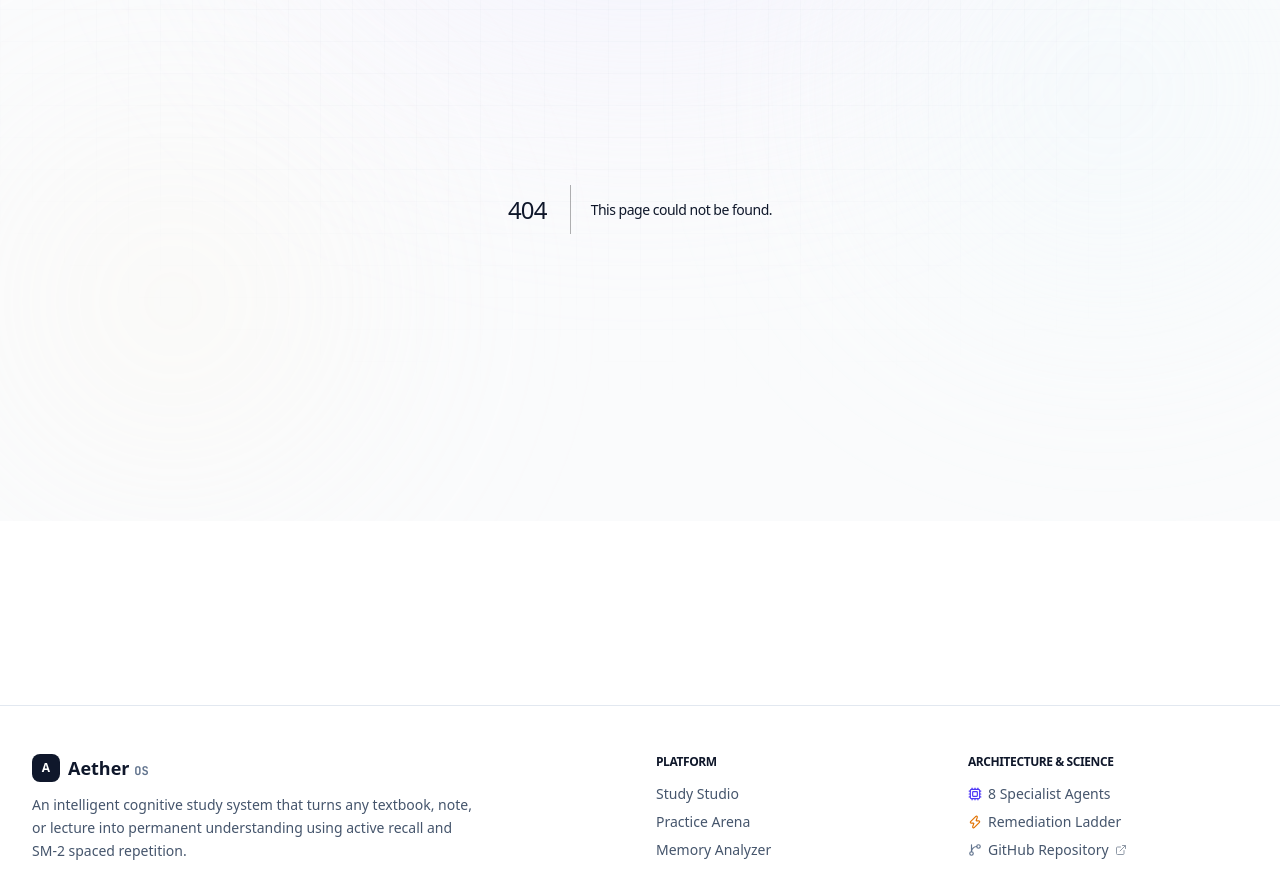
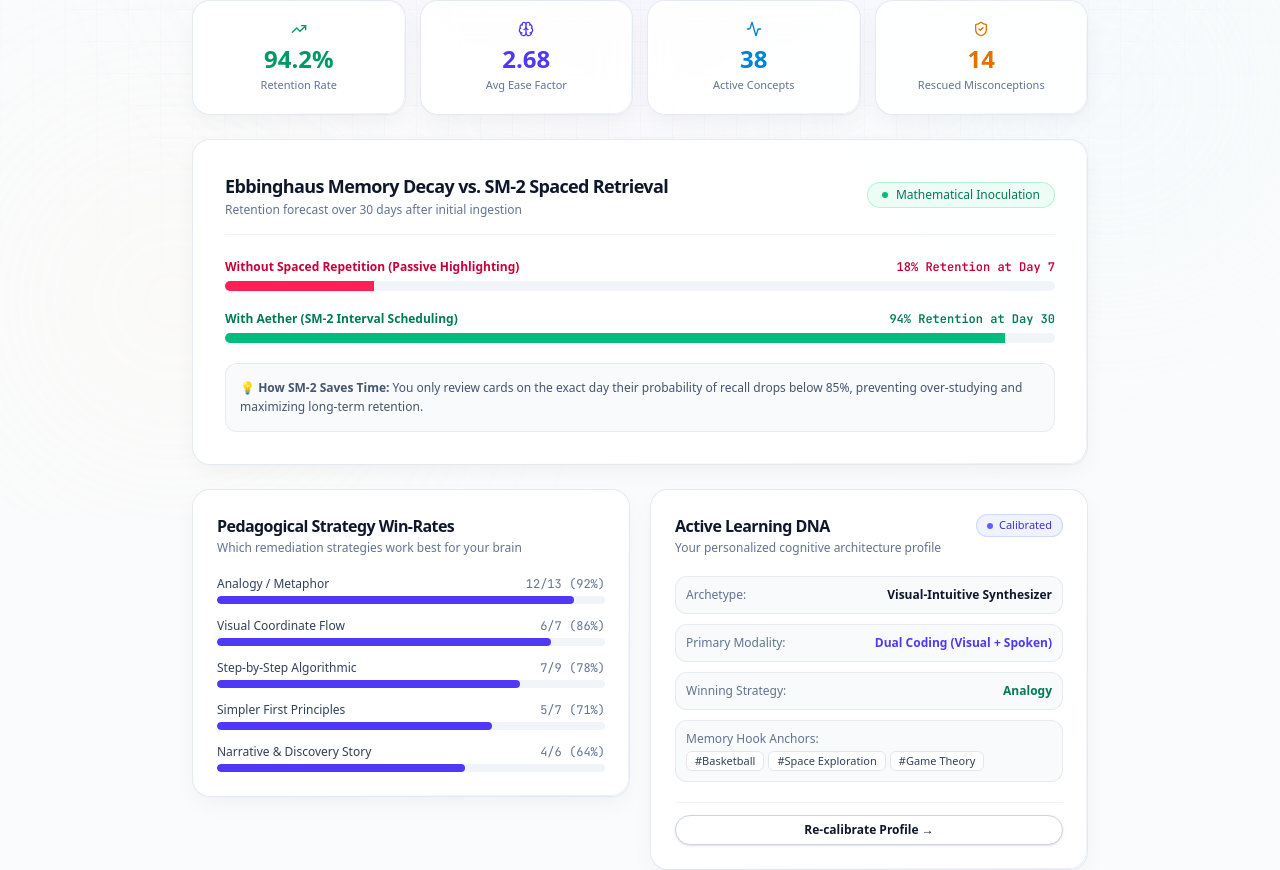
Before and after one commit to z-lovejeet/Aether, a Next.js app in the folder web/: page /analyzer in a window 1280 px wide. Before the commit this address had no page. Shown: the part 279-1149 px from the top of the page. Built offline with nearby package versions, Linux system fonts and the light colour scheme.

Commit message:
feat(web): add memory retention analytics and learning dna profile page

```diff
--- /dev/null
+++ b/web/src/app/analyzer/page.tsx
@@ -0,0 +1,209 @@
+"use client";
+
+import { useState, useEffect } from "react";
+import Link from "next/link";
+import {
+  Brain,
+  TrendingUp,
+  Activity,
+  ShieldCheck,
+  ArrowRight,
+} from "lucide-react";
+import { LiquidGlassCard } from "@/components/glass/LiquidGlassCard";
+import { LiquidGlassButton } from "@/components/glass/LiquidGlassButton";
+import { LiquidGlassBadge } from "@/components/glass/LiquidGlassBadge";
+
+export default function AnalyzerPage() {
+  const [learningDNA, setLearningDNA] = useState<any>({
+    archetype: "Visual-Intuitive Synthesizer",
+    primaryStyle: "analogy",
+    interests: ["Basketball", "Space Exploration", "Game Theory"],
+    pace: "Fast",
+    modality: "Visual + Text + Audio",
+    bestStrategy: "analogy",
+  });
+
+  useEffect(() => {
+    if (typeof window !== "undefined") {
+      const raw = localStorage.getItem("learning_dna");
+      if (raw) {
+        try {
+          const parsed = JSON.parse(raw);
+          setLearningDNA((prev: any) => ({ ...prev, ...parsed }));
+        } catch {
+          /* ignore */
+        }
+      }
+    }
+  }, []);
+
+  return (
+    <main className="relative min-h-screen px-4 pb-24 sm:px-8">
+      <div className="mx-auto max-w-4xl pt-4 sm:pt-8">
+        {/* Top Header */}
+        <div className="text-center">
+          <div className="inline-flex items-center gap-2 px-3.5 py-1 rounded-full bg-slate-100 border border-slate-200 text-slate-700 text-xs font-semibold mb-3">
+            <span>Cognitive Intelligence</span>
+          </div>
+          <h1 className="display text-3xl sm:text-4xl font-extrabold text-slate-900">
+            Memory Retention Telemetry
+          </h1>
+          <p className="mx-auto mt-2 max-w-md text-sm text-slate-600">
+            Real-time analytics on memory decay curves, strategy win-rates, and cognitive evolution.
+          </p>
+        </div>
+
+        {/* ─── Top Stats Bento ─── */}
+        <div className="mt-8 grid grid-cols-2 sm:grid-cols-4 gap-3.5">
+          {[
+            { label: "Retention Rate", value: "94.2%", icon: TrendingUp, color: "text-emerald-600" },
+            { label: "Avg Ease Factor", value: "2.68", icon: Brain, color: "text-indigo-600" },
+            { label: "Active Concepts", value: "38", icon: Activity, color: "text-sky-600" },
+            { label: "Rescued Misconceptions", value: "14", icon: ShieldCheck, color: "text-amber-600" },
+          ].map((stat) => {
+            const Icon = stat.icon;
+            return (
+              <LiquidGlassCard key={stat.label} depth="low" className="p-4 sm:p-5 text-center bg-white/95">
+                <div className="flex justify-center mb-1.5">
+                  <Icon className={`h-4 w-4 ${stat.color}`} />
+                </div>
+                <p className={`font-display text-2xl font-bold ${stat.color}`}>{stat.value}</p>
+                <p className="text-[11px] text-slate-500 mt-0.5">{stat.label}</p>
+              </LiquidGlassCard>
+            );
+          })}
+        </div>
+
+        {/* ─── Memory Decay Curve Simulation ─── */}
+        <section className="mt-6">
+          <LiquidGlassCard depth="medium" className="p-6 sm:p-8 border-slate-200/90 bg-white/95">
+            <div className="flex flex-wrap items-center justify-between gap-4 border-b border-slate-100 pb-4">
+              <div>
+                <h3 className="font-display text-base sm:text-lg font-bold text-slate-900">
+                  Ebbinghaus Memory Decay vs. SM-2 Spaced Retrieval
+                </h3>
+                <p className="text-xs text-slate-500 mt-0.5">
+                  Retention forecast over 30 days after initial ingestion
+                </p>
+              </div>
+              <LiquidGlassBadge variant="emerald">Mathematical Inoculation</LiquidGlassBadge>
+            </div>
+
+            {/* Visual Decay Bar Representation */}
+            <div className="mt-6 space-y-5">
+              <div>
+                <div className="flex justify-between text-xs font-semibold mb-1.5">
+                  <span className="text-rose-700">Without Spaced Repetition (Passive Highlighting)</span>
+                  <span className="text-rose-700 font-mono">18% Retention at Day 7</span>
+                </div>
+                <div className="h-2.5 w-full bg-slate-100 rounded-full overflow-hidden flex">
+                  <div className="h-full bg-rose-500 w-[18%]" />
+                </div>
+              </div>
+
+              <div>
+                <div className="flex justify-between text-xs font-semibold mb-1.5">
+                  <span className="text-emerald-700">With Aether (SM-2 Interval Scheduling)</span>
+                  <span className="text-emerald-700 font-mono">94% Retention at Day 30</span>
+                </div>
+                <div className="h-2.5 w-full bg-slate-100 rounded-full overflow-hidden flex">
+                  <div className="h-full bg-emerald-500 w-[94%]" />
+                </div>
+              </div>
+            </div>
+
+            <div className="mt-5 rounded-xl bg-slate-50 p-3.5 border border-slate-200/80 text-xs text-slate-600 leading-relaxed">
+              💡 <b>How SM-2 Saves Time:</b> You only review cards on the exact day their probability of recall drops below 85%, preventing over-studying and maximizing long-term retention.
+            </div>
+          </LiquidGlassCard>
+        </section>
+
+        {/* ─── Strategy Win-Rate Rankings ─── */}
+        <section className="mt-6 grid grid-cols-1 md:grid-cols-2 gap-5">
+          <LiquidGlassCard depth="low" className="p-6 border-slate-200/90 bg-white/95">
+            <h3 className="font-display text-base font-bold text-slate-900 mb-0.5">
+              Pedagogical Strategy Win-Rates
+            </h3>
+            <p className="text-xs text-slate-500 mb-5">
+              Which remediation strategies work best for your brain
+            </p>
+
+            <div className="space-y-3.5 text-xs">
+              {[
+                { name: "Analogy / Metaphor", rate: 92, count: "12/13" },
+                { name: "Visual Coordinate Flow", rate: 86, count: "6/7" },
+                { name: "Step-by-Step Algorithmic", rate: 78, count: "7/9" },
+                { name: "Simpler First Principles", rate: 71, count: "5/7" },
+                { name: "Narrative & Discovery Story", rate: 64, count: "4/6" },
+              ].map((s) => (
+                <div key={s.name}>
+                  <div className="flex justify-between text-slate-700 mb-1">
+                    <span className="font-medium">{s.name}</span>
+                    <span className="font-mono text-slate-500">{s.count} ({s.rate}%)</span>
+                  </div>
+                  <div className="h-2 w-full bg-slate-100 rounded-full overflow-hidden">
+                    <div
+                      className="h-full bg-indigo-600 rounded-full"
+                      style={{ width: `${s.rate}%` }}
+                    />
+                  </div>
+                </div>
+              ))}
+            </div>
+          </LiquidGlassCard>
+
+          {/* ─── Learning DNA Profile Card ─── */}
+          <LiquidGlassCard depth="low" className="p-6 border-slate-200/90 bg-white/95 flex flex-col justify-between">
+            <div>
+              <div className="flex justify-between items-center mb-0.5">
+                <h3 className="font-display text-base font-bold text-slate-900">
+                  Active Learning DNA
+                </h3>
+                <LiquidGlassBadge variant="indigo" size="sm">Calibrated</LiquidGlassBadge>
+              </div>
+              <p className="text-xs text-slate-500 mb-5">
+                Your personalized cognitive architecture profile
+              </p>
+
+              <div className="space-y-2.5 text-xs">
+                <div className="p-2.5 rounded-xl bg-slate-50 border border-slate-200/80 flex justify-between items-center">
+                  <span className="text-slate-500">Archetype:</span>
+                  <span className="font-bold text-slate-900">{learningDNA.archetype || "Visual-Intuitive Synthesizer"}</span>
+                </div>
+                <div className="p-2.5 rounded-xl bg-slate-50 border border-slate-200/80 flex justify-between items-center">
+                  <span className="text-slate-500">Primary Modality:</span>
+                  <span className="font-bold text-indigo-600">Dual Coding (Visual + Spoken)</span>
+                </div>
+                <div className="p-2.5 rounded-xl bg-slate-50 border border-slate-200/80 flex justify-between items-center">
+                  <span className="text-slate-500">Winning Strategy:</span>
+                  <span className="font-bold text-emerald-700 capitalize">{learningDNA.bestStrategy || "Analogy"}</span>
+                </div>
+                <div className="p-2.5 rounded-xl bg-slate-50 border border-slate-200/80">
+                  <span className="text-slate-500 block mb-1">Memory Hook Anchors:</span>
+                  <div className="flex flex-wrap gap-1">
+                    {(learningDNA.interests && learningDNA.interests.length > 0
+                      ? learningDNA.interests
+                      : ["Basketball", "Space", "Game Theory"]
+                    ).map((int: string) => (
+                      <span key={int} className="px-2 py-0.5 rounded-md bg-white text-slate-700 border border-slate-200 text-[11px] font-medium">
+                        #{int}
+                      </span>
+                    ))}
+                  </div>
+                </div>
+              </div>
+            </div>
+
+            <div className="mt-5 pt-3 border-t border-slate-100 text-center">
+              <Link href="/onboarding">
+                <LiquidGlassButton variant="secondary" size="sm" className="w-full">
+                  Re-calibrate Profile →
+                </LiquidGlassButton>
+              </Link>
+            </div>
+          </LiquidGlassCard>
+        </section>
+      </div>
+    </main>
+  );
+}
```
